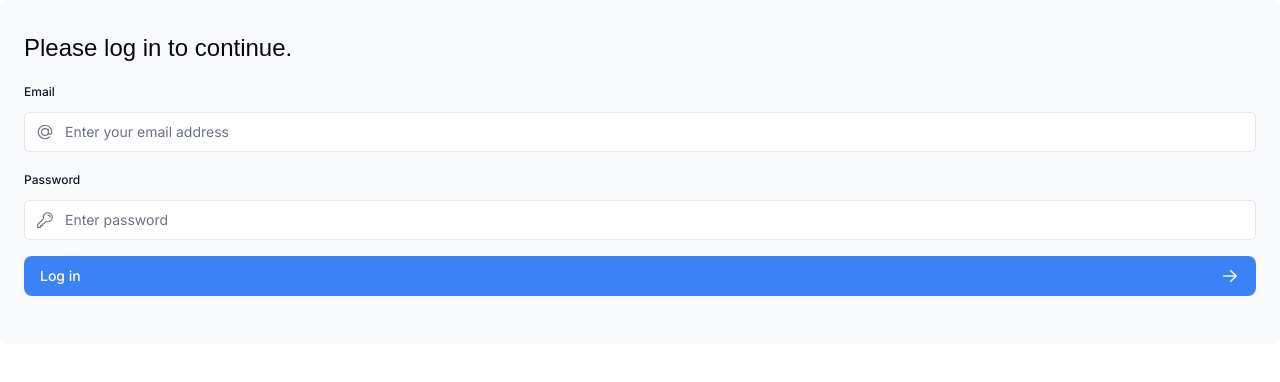
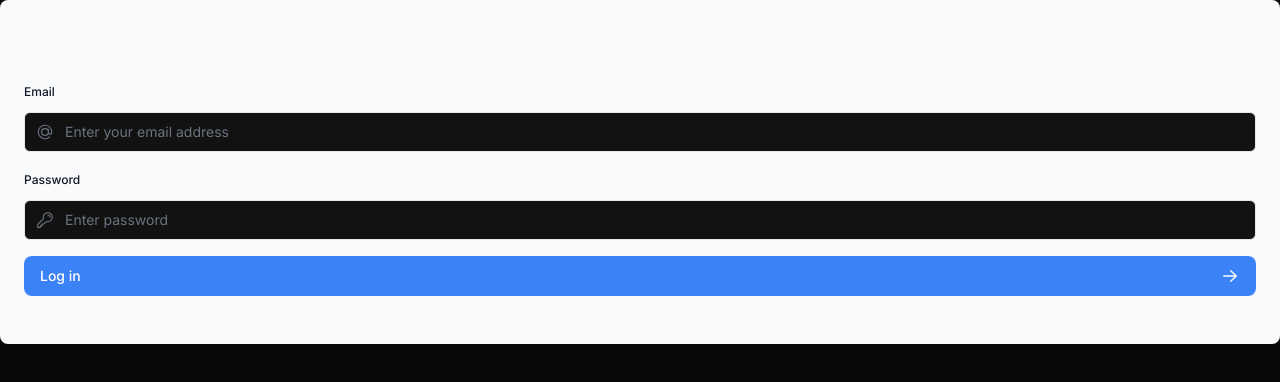
Before and after one commit to dhruva71/tuberculosis_diagnosis_frontend, a Next.js app: page /login in a window 1280 px wide. Shown: the top 382 px of the page. Built offline with nearby package versions, Linux system fonts and the light colour scheme; a web font is replaced by a local one.

Commit message:
Dark mode set

```diff
--- a/package.json
+++ b/package.json
@@ -29,6 +29,7 @@
     "lucide-react": "^0.462.0",
     "next": "15.0.3",
     "next-auth": "^5.0.0-beta.25",
+    "next-themes": "^0.4.3",
     "react": "19.0.0-rc-66855b96-20241106",
     "react-dom": "19.0.0-rc-66855b96-20241106",
     "tailwind-merge": "^2.5.5",
--- a/src/app/layout.tsx
+++ b/src/app/layout.tsx
@@ -1,18 +1,7 @@
-import type { Metadata } from "next";
-// import localFont from "next/font/local";
+import type {Metadata} from "next";
 import "@/app/ui/globals.css";
 import {inter} from "@/app/ui/fonts";
-
-// const geistSans = localFont({
-//   src: "./fonts/GeistVF.woff",
-//   variable: "--font-geist-sans",
-//   weight: "100 900",
-// });
-// const geistMono = localFont({
-//   src: "./fonts/GeistMonoVF.woff",
-//   variable: "--font-geist-mono",
-//   weight: "100 900",
-// });
+import {ThemeProvider} from "@/components/theme-provider"
 
 export const metadata: Metadata = {
     title: "AImpact Diagnostics",
@@ -25,14 +14,18 @@
     children: React.ReactNode;
 }>) {
     return (
-    <html lang="en">
+        <html lang="en" suppressHydrationWarning>
         <body
             className={`${inter.className} antialiased`}
         >
-      {/*<body*/}
-      {/*  className={`${geistSans.variable} ${geistMono.variable} antialiased`}*/}
-      {/*>*/}
+        <ThemeProvider
+            attribute="class"
+            defaultTheme="dark"
+            enableSystem
+            disableTransitionOnChange
+        >
             {children}
+        </ThemeProvider>
         </body>
         </html>
     );
--- /dev/null
+++ b/src/components/theme-provider.tsx
@@ -0,0 +1,11 @@
+"use client"
+
+import * as React from "react"
+import { ThemeProvider as NextThemesProvider } from "next-themes"
+
+export function ThemeProvider({
+  children,
+  ...props
+}: React.ComponentProps<typeof NextThemesProvider>) {
+  return <NextThemesProvider {...props}>{children}</NextThemesProvider>
+}
```
Also changed, not shown: 1 other file (tests, documents, lock files or other folders). Lines whose indentation alone changed are shown as unchanged.
